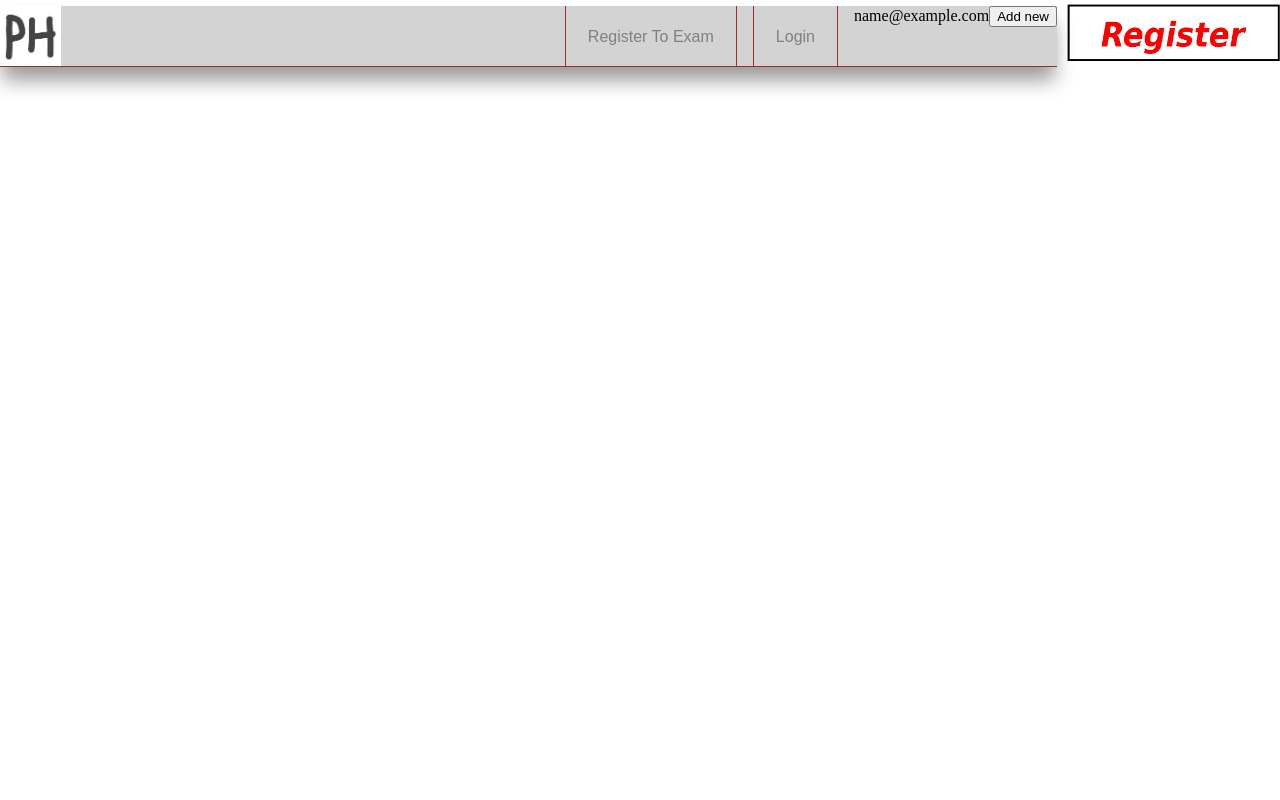
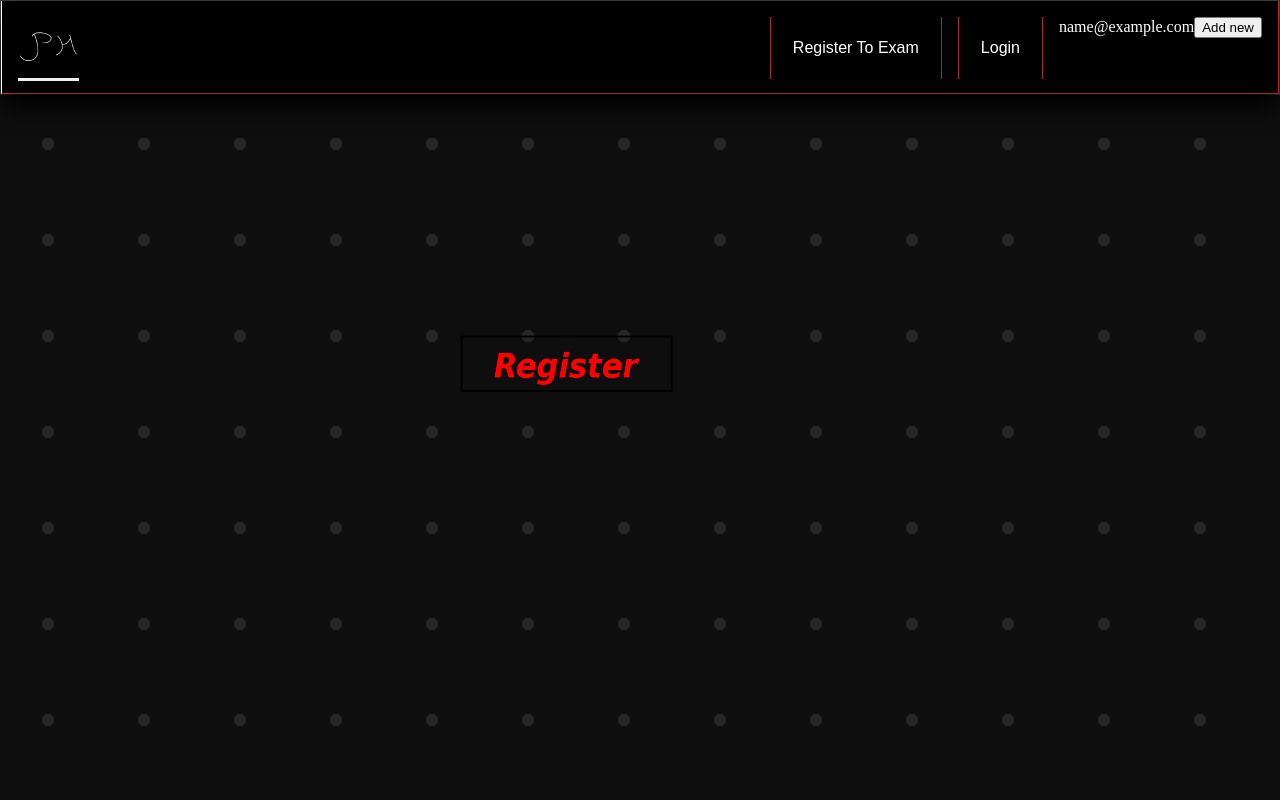
Before and after one commit to BrainSkel/SchoolWork-HP-MV, a PHP site: page / in a window 1280 px wide. Run offline with PHP 8.4, Linux system fonts and the light colour scheme; the visitor is signed in with stand-in values (Sample User, id 1).

Commit message:
added some style. WIP
Moris tegi peamiselt stiili

```diff
--- a/confirm.php
+++ b/confirm.php
@@ -1,5 +1,5 @@
 <html>
-    <body>
+    <body class="body-design">
 
 
 
--- a/index.php
+++ b/index.php
@@ -3,14 +3,10 @@
 <header>
     <link rel="stylesheet" href="src/css/index.css">
 </header>
-
 <body class="indexBody">
-    <div class="registerToExam-BTN">
+    <div class="registerToExam-BTN" id="menu-items">
         <button onclick="window.location.href='registerforexam.php';"><img src="/src/img/registertoexam-img.png" alt="Register To Exam"></button>
-
     </div>
-
-
-
-
+    <div id="menu-background-pattern"></div>
+<script src="app.js"></script>
 </body>
--- a/insertForExam.php
+++ b/insertForExam.php
@@ -48,4 +48,5 @@
             </div>
         </form>
      </div>
+     <div id="menu-background-pattern"></div>
 </body>
--- a/registerforexam.php
+++ b/registerforexam.php
@@ -34,7 +34,7 @@
 
 </head>
 
-<body>
+<body class="body-design">
     <div class="page">
         <div class="tooted" id="tooted">
                 <!-- JS JSON tooted-->
--- a/sendconfirmationEmail.php
+++ b/sendconfirmationEmail.php
@@ -4,7 +4,7 @@
         <script src="https://code.jquery.com/jquery-3.6.0.min.js"></script>
     <head>
 
-    <body>
+    <body class="body-design">
     <script type="text/javascript" src="https://cdn.jsdelivr.net/npm/@emailjs/browser@3/dist/email.min.js"></script>
     <script type="text/javascript">
         (function() {
--- a/src/css/index.css
+++ b/src/css/index.css
@@ -1,24 +1,70 @@
 .registerToExam-BTN button{
     width: 50%;
     margin: auto;
-
+    position: absolute;
+    bottom: 50%;
+    right: 40%;
+    z-index: 2;
 }
 
 .registerToExam-BTN button, .registerToExam-BTN button img {
     border: none;
-    background-color: rgba(255, 255, 255, 0.103);
+    background-color: transparent;
     width: 223px;
-    transition: ease-in-out 150ms;
+    position: absolute;
+    bottom: 50%;
+    right: 40%;
+    z-index: 2;
 }
 .registerToExam-BTN button:hover , .registerToExam-BTN button img:hover {
     border: none;
-    background-color: rgba(255, 255, 255, 0.103);
+    background-color: transparent;
     width: 215px;
-    transition: ease-in-out 150ms;
+    position: absolute;
+    bottom: 50%;
+    right: 40%;
+    z-index: 2;
 }
 
 .indexBody {
     display: flex;
     align-items: center;
     justify-content: center;
+
+    flex-grow: 1;
+    background-color: rgba(0, 0, 0, 0.945);
+    grid-template-columns: 2fr 1fr;
+    grid-template-rows: 2fr 1fr;
+    border: 1px solid rgb(61, 61, 61);
+    z-index: 2;
 }
+
+#menu-background-pattern {
+    background-image: radial-gradient(
+      rgba(255, 255, 255, 0.1) 9%,
+      transparent 9%
+    );
+    background-position: 0% 0%;
+    background-size: 12vmin 12vmin;
+    height: 100vh;
+    left: 0px;
+    position: absolute;
+    top: 0px;
+    transition: opacity 800ms ease,
+      background-size 800ms ease,
+      background-position 800ms ease;
+    width: 100vw;
+    z-index: 0;
+}
+#menu-items:hover ~ #menu-background-pattern {
+    background-size: 11vmin 11vmin;
+    opacity: 0.5;
+}
+
+#menu-items:hover > .menu-item {
+    opacity: 0.3;
+}
+
+#menu-items:hover > .menu-item:hover {
+    opacity: 1;
+}
--- a/src/css/nav.css
+++ b/src/css/nav.css
@@ -3,21 +3,27 @@ nav{
     position: static;
     display: flex;
     flex-direction:row ;
-    gap: 16px;
-    background-color: lightgray;
     width: 100%;
     margin: 0;
     height: 60px;
     border-bottom: 1px solid brown;
-    box-shadow: 0px 15px 20px -2px rgba(0,0,0,0.4);
-    -webkit-box-shadow: 0px 15px 20px -2px rgba(0,0,0,0.4);
-    -moz-box-shadow: 0px 15px 20px -2px rgba(0,0,0,0.4);
+    box-shadow: 0px 15px 20px -2px rgb(0, 0, 0);
+    -webkit-box-shadow: 0px 15px 20px -2px rgb(0, 0, 0);
+    -moz-box-shadow: 0px 15px 20px -2px rgb(0, 0, 0);
     transition: ease-in-out 400ms;
     align-items: stretch;
     margin-left: auto;
     overflow: hidden;
     transition-property: top;
 
+    border-right: 1px solid brown;
+    padding: 1rem;
+    gap: 1rem;
+    background-color: rgb(0, 0, 0);
+    border-left: 1px solid;
+    font-weight: 400;
+    color:white;
+    z-index: 1;
 }
 nav:hover {
     border-bottom: 1px solid red;
@@ -25,37 +31,42 @@ nav:hover {
     box-shadow: 0px 15px 20px -2px rgba(54, 27, 27, 0.4);
     -webkit-box-shadow: 0px 15px 20px -2px rgba(54, 27, 27, 0.4);
     -moz-box-shadow: 0px 15px 20px -2px rgba(54, 27, 27, 0.4);
+    z-index: 1;
 }
+
 
 body {
     margin: 0;
+    z-index: 1;
 }
 
 nav img {
     max-height: 61px;
+    z-index: 1;
 }
 .home button {
     border: none;
     padding: 0;
+    z-index: 1;
 }
 .home {
     left: 0;
     z-index: 100;
     margin-right: auto;
+    z-index: 1;
 }
 
 .login button, .registerToExam button {
     border: none;
-    color: gray;
-    padding-left: 3px;
-    padding-right: 3px;
+    color: white;
     background-color: inherit;
     border-left: 1px solid brown;
     border-right: 1px solid brown;
+    font-family: "Rubik", sans-serif;
     transition: ease-in-out 520ms;
     padding: 22px;
     font-size: 16px;
-
+    z-index: 1;
 }
 
 .login button:hover, .registerToExam button:hover {
@@ -64,5 +75,6 @@ nav img {
     transition: ease-in-out 150ms;
     color: black;
     background-color: rgb(197, 197, 197);
-
+    font-family: "Rubik", sans-serif;
+    z-index: 1;
 }
--- /dev/null
+++ b/src/js/app.js
@@ -0,0 +1,8 @@
+const menu = document.getElementById("menu");
+
+Array.from(document.getElementsByClassName("menu-item"))
+  .forEach((item, index) => {
+    item.onmouseover = () => {
+      menu.dataset.activeIndex = index;
+    }
+});
```
Also changed, not shown: login.php (+6 -2 lines), src/css/insertforexam.css (added, +69 -0 lines), src/css/login.css (added, +81 -0 lines), src/css/registerforexam.css (added, +48 -0 lines), src/css/tooted.css (added, +43 -0 lines), src/img/logoph.png.
